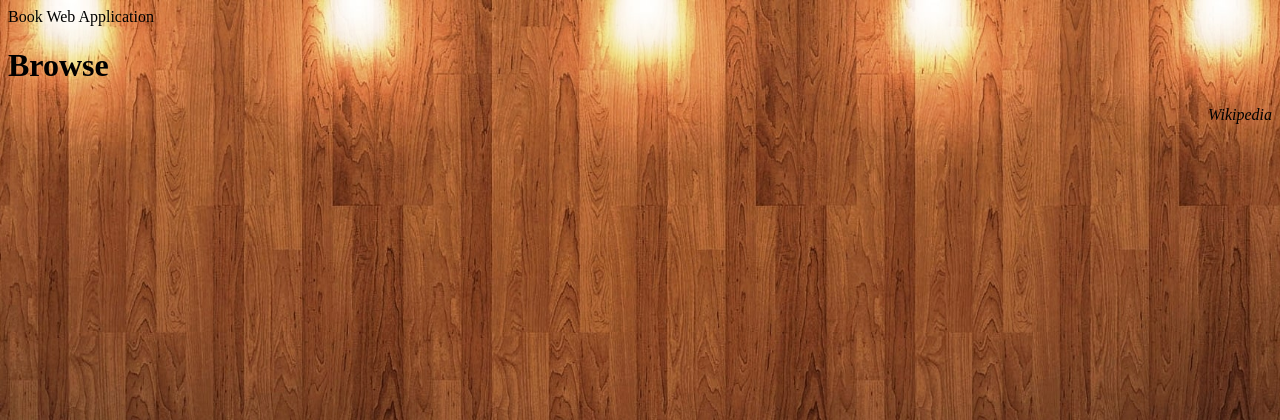
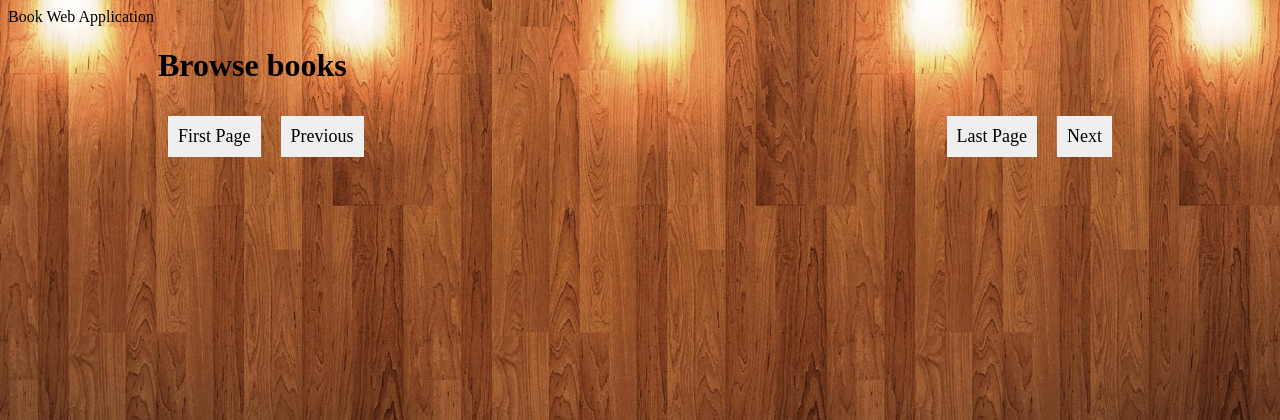
Before and after one commit to KimberleyEvans-Parker/BookBrowser, a Flask app: page /profile in a window 1280 px wide. Shown: the top 420 px of the page. Run offline with Flask 2, Linux system fonts and the light colour scheme.

Commit message:
Add buttons to switch pages and redo book css

```diff
--- a/library/static/css/main.css
+++ b/library/static/css/main.css
@@ -5,18 +5,43 @@ body {
     background-repeat: no-repeat; /* Do not repeat the image */
     background-size: cover; /* Resize the background image to cover the entire container */
     background-attachment: fixed;
+    font-family: 'Times New Roman', Times, serif;
 }
 
+.main-container {
+    margin: 0px 150px;
+}
+
+.header {
+    height: 120px;
+}
+
+.change-page {
+    padding: 10px;
+    border: none;
+    background-color: #efefef;
+    font-family: 'Times New Roman', Times, serif;
+    font-size: large;
+    margin: 10px;
+}
+
+.float-left {
+    float: left;
+}
+.float-right {
+    float: right;
+}
 
 /* ------------------------- book item --------------------------- */
 .book-item {
-    width: 300px;
-    height: 380px;
+    width: 200px;
+    height: 350px;
     display: flex;
     justify-content: center;
     align-items: center;
     perspective: 1200px;
     float: left;
+    margin: 15px;
 }
 .book-item h2 {
     color: white;
@@ -38,12 +63,12 @@ body {
     font-style: italic;
     text-align: center;
 }
-.float-left {
+.release-year {
     position: fixed;
     text-align: left;
     width: 150px;
 }
-.float-right {
+.num-pages {
     position: fixed;
     text-align: right;
     width: 150px;
@@ -84,6 +109,7 @@ body {
     height: 300px;
     cursor: pointer;
     backface-visibility: visible;
+    left: -100px;
 }
 
   .front, .back, .page1, .page2, .page3, .page4, .page5, .page6 {
@@ -180,14 +206,14 @@ body {
 }
 .price-tag {
     background-image: url("../img/price-tag.png");
-    left: 320px;
+    left: 160px;
     top: 0px;
     width: 60px;
     height: 80px;
 }
 .stock-tag {
     background-image: url("../img/stock-tag.png");
-    left: 330px;
+    left: 170px;
     top: 80px;
     width: 60px;
     height: 100px;
--- a/library/templates/home/home.html
+++ b/library/templates/home/home.html
@@ -1,13 +1,18 @@
 {% import "macros/book_item.html" as book_macro %}
 
 {% extends 'layout.html' %} {% block content %}
-<main id="main">
-  <h1>Browse</h1>
+<main id="main" class="main-container">
+  <div class="header">
+    <h1>Browse books</h1>
+    <div>
+      <button class="change-page float-left">First Page</button>
+      <button class="change-page float-left">Previous</button>
+      <button class="change-page float-right">Next</button>
+      <button class="change-page float-right">Last Page</button>
+    </div>
+  </div>
   {% for book in books %}
-  {{ book_macro.book_item(book, 5, 10) }}
+    {{ book_macro.book_item(book, 5, 10) }}
   {% endfor %}
-  <p style="text-align: right; font-style: italic;">
-    Wikipedia
-  </p>
 </main>
 {% endblock %}
--- a/library/templates/macros/book_item.html
+++ b/library/templates/macros/book_item.html
@@ -29,8 +29,8 @@
                 {% endif %}
             </div>
             <div class="page-container">
-                {% if book.release_year != none %}<h4 class="float-left">{{book.release_year}}</h4>{% endif %}
-                {% if book.num_pages != none %}<h4 class="float-right">{{book.num_pages}} pgs</h4>{% endif %}
+                {% if book.release_year != none %}<h4 class="release-year">{{book.release_year}}</h4>{% endif %}
+                {% if book.num_pages != none %}<h4 class="num-pages">{{book.num_pages}} pgs</h4>{% endif %}
             </div>
             <div class="page-container">
                 {% if book.ebook %}<h5>This comes as an ebook</h5>{% endif %}
```
